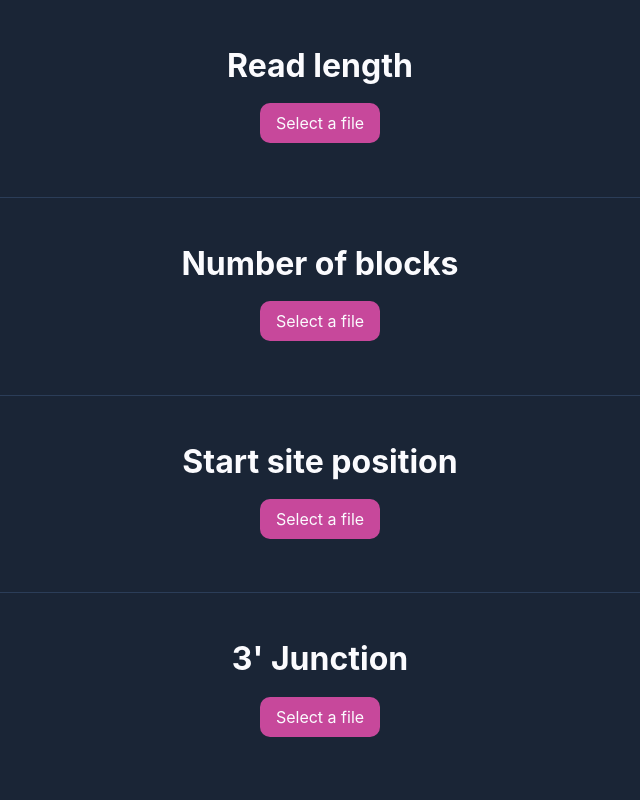
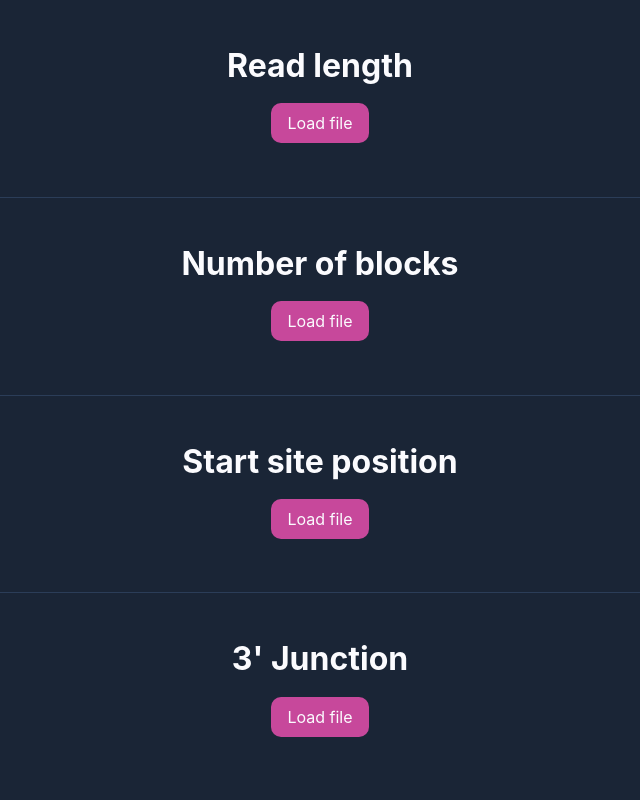
Before and after one commit to Benjent/nanovizer, a Vue app: page / in a window 1280 px wide. Shown: the top 800 px of the page, without its empty margins (320-960 px from the left). Built offline with nearby package versions, Linux system fonts and the light colour scheme.

Commit message:
Fix some wordings

```diff
--- a/src/components/ChartSaver.vue
+++ b/src/components/ChartSaver.vue
@@ -12,9 +12,6 @@ export default {
     },
     methods: {
         saveGraph() {
-            // console.log(Array.from(document.getElementById(this.idGraph).children))
-            // Array.from(document.getElementById(this.idGraph).children).filter((n) => n.tagName === 'svg')
-            // console.log(document.getElementById(this.idGraph).children)
             saveSvgAsPng(document.getElementById(this.idGraph).children[0], this.idGraph)
         },
     },
@@ -22,5 +19,5 @@ export default {
 </script>
 
 <template>
-    <button class="button" @click="saveGraph">Enregistrer la visualisation</button>
+    <button class="button" @click="saveGraph">Save graph</button>
 </template>
--- a/src/components/FileReader.vue
+++ b/src/components/FileReader.vue
@@ -19,7 +19,7 @@ export default {
 
 <template>
     <div class="l-file-reader">
-        <label :for="id" class="button">Select a file</label>
+        <label :for="id" class="button">Load file</label>
         <input type="file" class="button input--file" :id="id" @change="loadFile">
     </div>
 </template>
```
